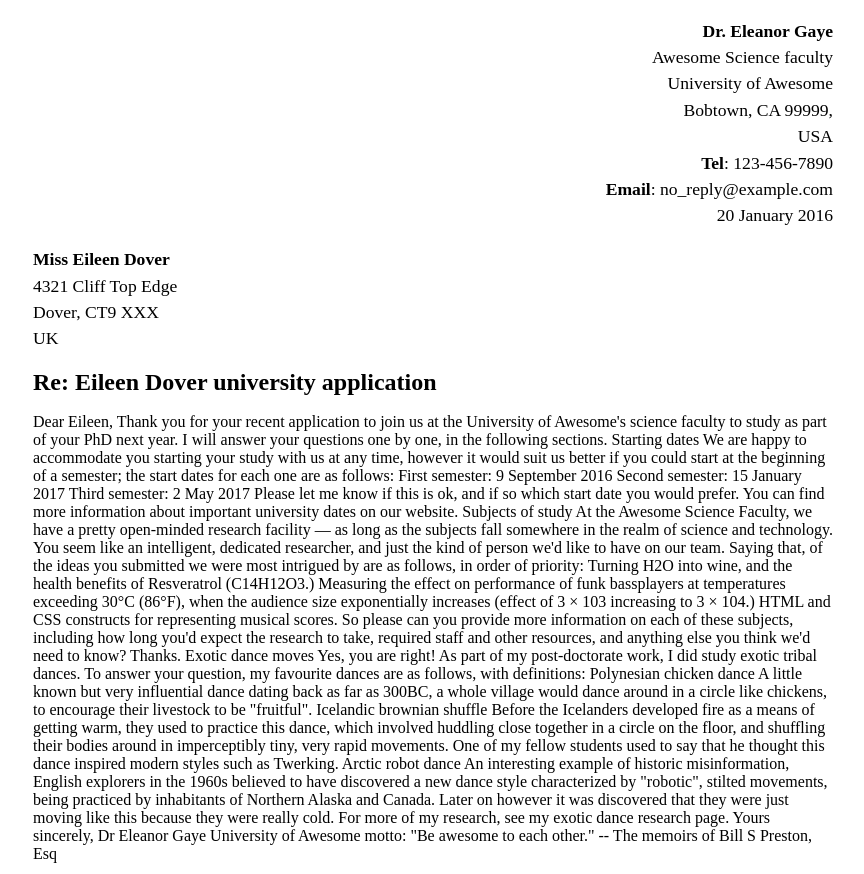
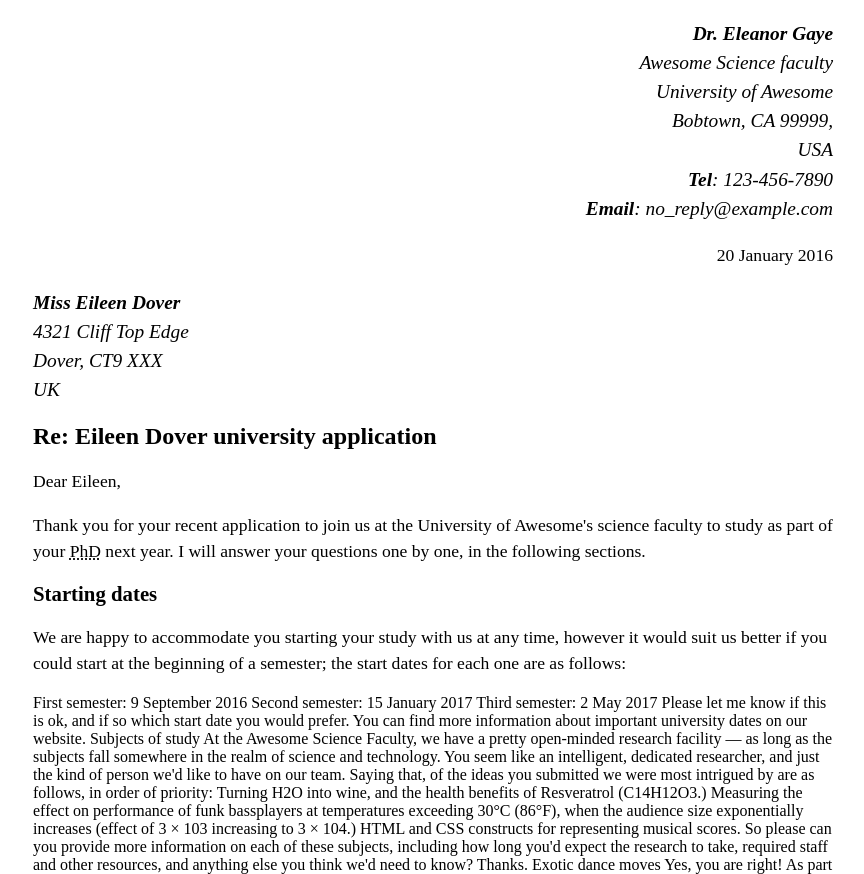
Before and after one commit to skidyuk8615/webp2_letter, a website built with Vite: page index.html in a window 1280 px wide. Shown: the top 874 px of the page, without its empty margins (207-1071 px from the left). Built offline with nearby package versions, Linux system fonts and the light colour scheme.

Commit message:
最初の段落までの作成

```diff
--- a/index.html
+++ b/index.html
@@ -6,34 +6,51 @@
     <title>Letter</title>
     <link href = "styles/style.css" rel="stylesheet" />
   </head>
+
   <body>
-    <p class="sender-column"><strong>Dr. Eleanor Gaye</strong><br>
+    <address>
+      <p class="sender-column">
+        <strong>Dr. Eleanor Gaye</strong><br>
         Awesome Science faculty<br>
         University of Awesome<br>
         Bobtown, CA 99999,<br>
         USA<br>
         <strong>Tel</strong>: 123-456-7890<br>
         <strong>Email</strong>: no_reply@example.com<br>
+      </p>
+    </address>
+
+    <p class="sender-column">
       <time datetime="2016-01-20">20 January 2016</time>
     </p>
+
+    <address>
       <p>
         <strong>Miss Eileen Dover</strong><br>
         4321 Cliff Top Edge<br>
         Dover, CT9 XXX<br>
         UK<br>
       </p>
+    </address>
 
 
     <h1>Re: Eileen Dover university application</h1>
 
-Dear Eileen,
+    <p>Dear Eileen,</p>
 
-Thank you for your recent application to join us at the University of Awesome's science faculty to study as part of your PhD next year. I will answer your questions one by one, in the following sections.
+    <p>
+      Thank you for your recent application to join us
+      at the University of Awesome's science faculty to study as part of your <abbr title="Doctor of Philosophy">PhD</abbr> next year.
+      I will answer your questions one by one, in the following sections.
+    </p>
 
-Starting dates
+    <h2>Starting dates</h2>
 
-We are happy to accommodate you starting your study with us at any time, however it would suit us better if you could start at the beginning of a semester; the start dates for each one are as follows:
-
+    <p>
+      We are happy to accommodate you starting your study with us at any time,
+      however it would suit us better if you could start at the beginning of a semester;
+      the start dates for each one are as follows:
+    </p>
 First semester: 9 September 2016
 Second semester: 15 January 2017
 Third semester: 2 May 2017
```
Lines whose indentation alone changed are shown as unchanged.
